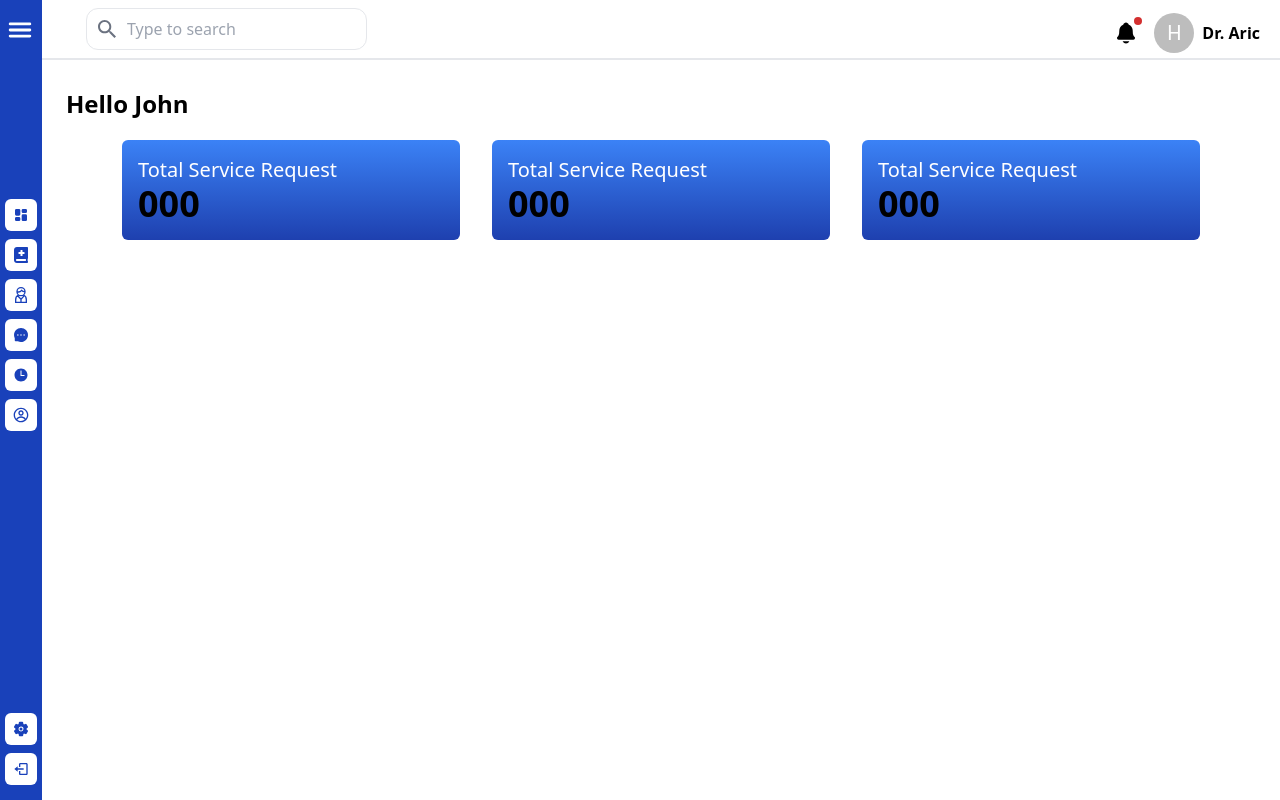
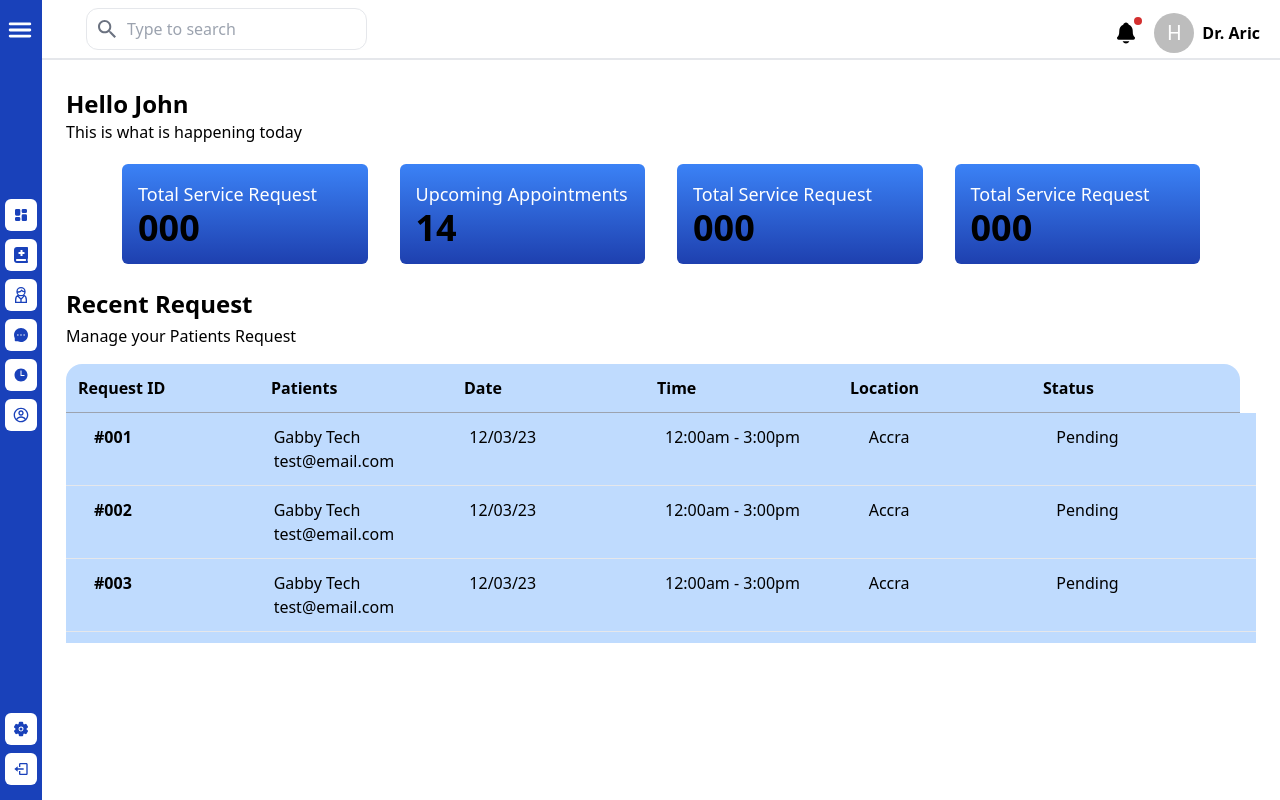
Before and after one commit to Knuth-DeVs/frontend-blugle, a React (Vite) app: page /doctor/dashboard in a window 1280 px wide. Built offline with nearby package versions, Linux system fonts and the light colour scheme.

Commit message:
feat(Dashboard): Complete the doctor's dashboard

```diff
--- a/src/components/Dashboard/Doctor/Dashboard.tsx
+++ b/src/components/Dashboard/Doctor/Dashboard.tsx
@@ -1,21 +1,69 @@
+
+const request = [
+    {id: "001", name: "Gabby Tech", email: "test@email.com", date: "12/03/23", time: "12:00am - 3:00pm", location: "Accra", status: "Pending"},
+    {id: "002", name: "Gabby Tech", email: "test@email.com", date: "12/03/23", time: "12:00am - 3:00pm", location: "Accra", status: "Pending"},
+    {id: "003", name: "Gabby Tech", email: "test@email.com", date: "12/03/23", time: "12:00am - 3:00pm", location: "Accra", status: "Pending"},
+    {id: "004", name: "Gabby Tech", email: "test@email.com", date: "12/03/23", time: "12:00am - 3:00pm", location: "Accra", status: "Pending"},
+    {id: "005", name: "Gabby Tech", email: "test@email.com", date: "12/03/23", time: "12:00am - 3:00pm", location: "Accra", status: "Pending"},
+    {id: "006", name: "Gabby Tech", email: "test@email.com", date: "12/03/23", time: "12:00am - 3:00pm", location: "Accra", status: "Pending"},
+    {id: "007", name: "Gabby Tech", email: "test@email.com", date: "12/03/23", time: "12:00am - 3:00pm", location: "Accra", status: "Pending"},
+]
 
 const Dashboard = () => {
   return (
-    <div className="">
-        <h1 className='text-2xl font-bold mx-2 md:mx-6 py-5'>Hello John</h1>
-        <div className='grid grid-cols-3 mx-4 md:mx-10 xl:mx-20 gap-2 md:gap-8'>
-            <div className="bg-gradient-to-t from-blue-800 to-blue-500 p-4 rounded-md">
-                <p className="text-white text-sm md:text-xl">Total Service Request</p>
+    <div className="w-[100%]">
+        <div className='mx-2 md:mx-6 py-2 md:py-5'>
+            <h1 className='text-2xl font-bold'>Hello John</h1>
+            <p>This is what is happening today</p>
+        </div>
+        <div className='grid grid-cols-2 md:grid-cols-4 mx-5 md:mx-10 xl:mx-20 gap-2 md:gap-8'>
+            <div className="bg-gradient-to-t from-blue-800 to-blue-500 p-2 md:p-4 md:w-full rounded-md">
+                <p className="text-white text-sm md:text-lg">Total Service Request</p>
                 <p className="md:text-4xl font-bold text-xl">000</p>
             </div>
-            <div className="bg-gradient-to-t from-blue-800 to-blue-500 p-4 rounded-md">
-                <p className="text-white text-sm md:text-xl">Total Service Request</p>
+            <div className="bg-gradient-to-t from-blue-800 to-blue-500 md:w-full p-2 md:p-4 rounded-md">
+                <p className="text-white text-sm md:text-lg">Upcoming Appointments</p>
+                <p className="md:text-4xl font-bold text-xl">14</p>
+            </div>
+            <div className="bg-gradient-to-t from-blue-800 to-blue-500 md:w-full p-2 md:p-4 rounded-md">
+                <p className="text-white text-sm md:text-lg">Total Service Request</p>
                 <p className="md:text-4xl font-bold text-xl">000</p>
             </div>
-            <div className="bg-gradient-to-t from-blue-800 to-blue-500 p-4 rounded-md">
-                <p className="text-white text-sm md:text-xl">Total Service Request</p>
+            <div className="bg-gradient-to-t from-blue-800 to-blue-500 md:w-full p-2 md:p-4 rounded-md">
+                <p className="text-white text-sm md:text-lg">Total Service Request</p>
                 <p className="md:text-4xl font-bold text-xl">000</p>
             </div>
+        </div>
+        <div className="mt-6 flex flex-col gap-1 mx-2 md:mx-6 ">
+            <p className="text-xl md:text-2xl font-bold">Recent Request</p>
+            <p>Manage your Patients Request</p>
+        </div>
+        <div className="grid grid-cols-6 gap-2 mx-2 md:mx-6 mr-6 md:mr-10 bg-blue-200 mt-4 p-3 rounded-tl-2xl font-semibold rounded-tr-2xl border-b border-gray-400">
+            <p>Request ID</p>
+            <p>Patients</p>
+            <p>Date</p>
+            <p>Time</p>
+            <p>Location</p>
+            <p>Status</p>
+        </div>
+        <div className="overflow-y-auto h-[195px] lg:h-[230px] scrollbar">
+        {
+                request.map((item, id) => {
+                    return(
+                        <div className="grid grid-cols-6 gap-2 mx-2 md:mx-6 bg-blue-200 md:p-3 border-b" key={id}>
+                            <p className="font-bold ml-4">#{item.id}</p>
+                            <div>
+                                <p>{item.name}</p>
+                                <p>{item.email}</p>
+                            </div>
+                            <p>{item.date}</p>
+                            <p>{item.time}</p>
+                            <p className="ml-2">{item.location}</p>
+                            <p>{item.status}</p>
+                        </div>
+                    )
+                })
+            }
         </div>
     </div>
   )
--- a/src/components/Dashboard/Header.tsx
+++ b/src/components/Dashboard/Header.tsx
@@ -7,17 +7,16 @@ const Header = () => {
         <div className="border-b-2 w-full flex items-center justify-between my-2 px-2 md:px-5">
             <div className="border rounded-xl px-2 py-2 md:mx-6 mb-2 flex items-center gap-2">
                 <IoMdSearch className="text-2xl text-gray-500"/>
-                <input type="search" placeholder="Type to search" className="outline-none "/>
+                <input type="search" placeholder="Type to search" className="outline-none"/>
             </div>
             <div className="flex items-center gap-4">
-                <Badge badgeContent={4} variant="dot" color="error" className=" cursor-pointer">
+                <Badge badgeContent={4} variant="dot" color="error" className="cursor-pointer">
                     <IoNotifications className="text-2xl"/>
                 </Badge>
                 <div className="flex items-center gap-2 cursor-pointer">
                     <Avatar>H</Avatar>
                     <p className="font-semibold hidden md:block">Dr. Aric</p>
                 </div>
-
             </div>
         </div>
     )
--- a/src/components/Home/HeroBtn.tsx
+++ b/src/components/Home/HeroBtn.tsx
@@ -5,7 +5,7 @@ const HeroBtn: React.FC = () => {
   return (
     <>
       <div className='w-full'>
-      <p className='pt-10 text-3xl md:text-5xl lg:w-[800px] mx-2 dm:mx-auto text-center font-medium'>
+      <p className='pt-10 text-3xl md:text-5xl lg:w-[800px] mx-2 md:mx-auto text-center font-medium'>
         Blugle integrates software and services to {" "} <span className='text-navlinks'>simplify clinical tasks</span>{" "} and {" "} <span className='text-navlinks'>enhance overall efficiency</span>.
       </p><div className='bg-navlinks w-[70%] h-1 mx-auto mt-5 md:mt-10'/>
       <div className='text-center'>
--- a/src/components/Login/LoginForm.tsx
+++ b/src/components/Login/LoginForm.tsx
@@ -47,7 +47,7 @@ const LoginForm = () => {
               <label className=''>Password</label><br />
               <input type='password' placeholder='Password' value={pwd} onChange={(e) => setPwd(e.target.value)} className='border px-2 py-3 w-full outline-none rounded-lg'/>
             </div>
-            <Link to="/doctor">
+            <Link to="/doctor/dashboard">
             <div className='bg-navlinks py-2 px-3 mt-8 rounded-md text-center text-white cursor-pointer hover:scale-105 duration-300 ease-linear'>
               <button onClick = {handleLogin}>SIGN IN</button>
             </div>
--- /dev/null
+++ b/src/pages/Patient.tsx
@@ -0,0 +1,11 @@
+import React from 'react'
+
+const Patient: React.FC = () => {
+  return (
+    <div>
+
+    </div>
+  )
+}
+
+export default Patient
```
